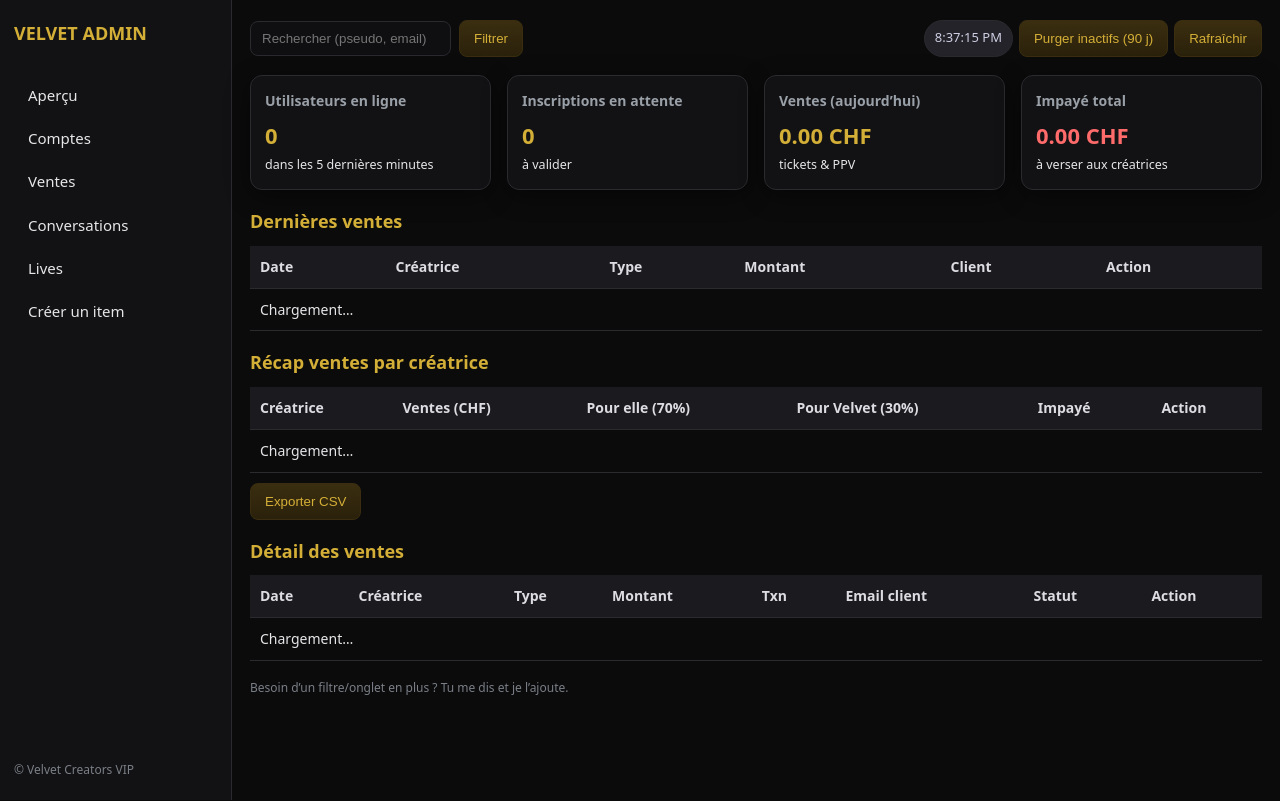
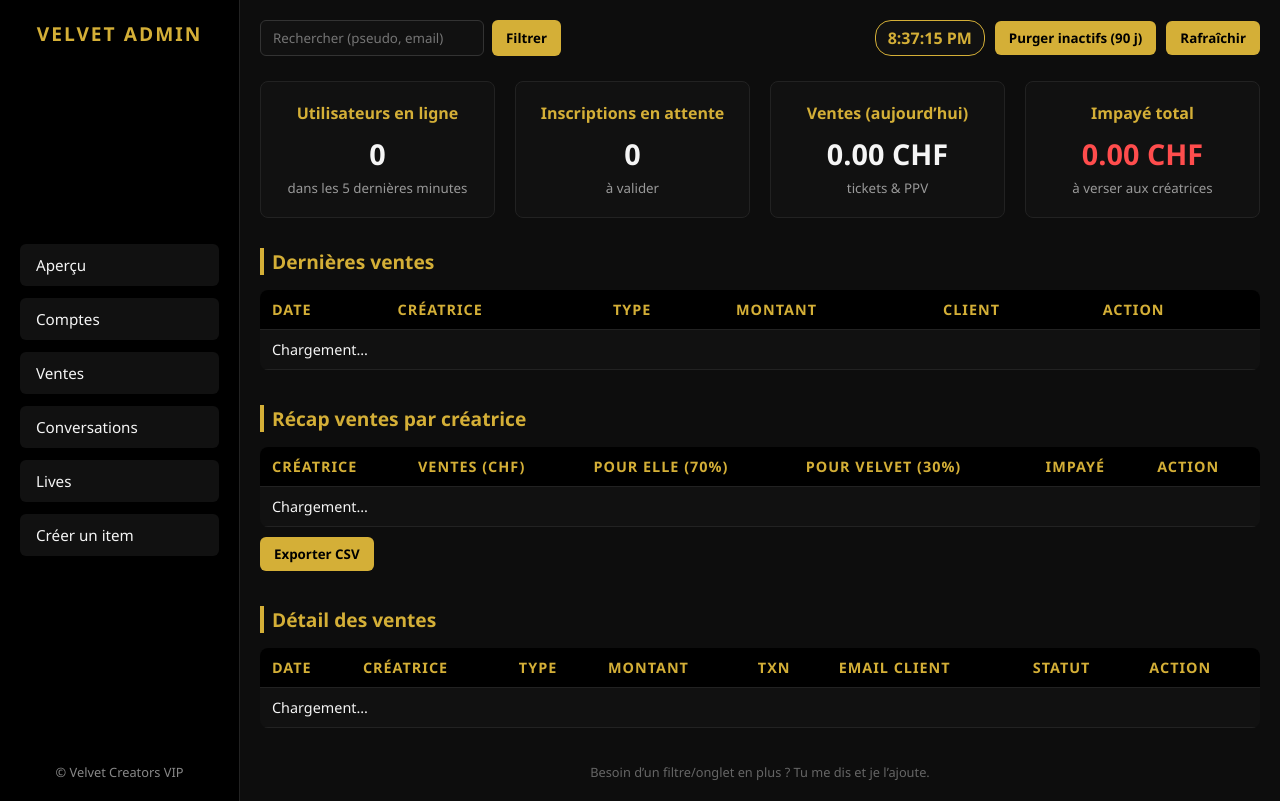
Before and after one commit to Empirevelvet/Velvet-creators-vip, a website: page admin-dashboard.html in a window 1280 px wide. Drawn offline with Linux system fonts and the light colour scheme.

Commit message:
Update admin.css

```diff
--- a/admin.css
+++ b/admin.css
@@ -1,64 +1,225 @@
-/* ===== Thème noir & or (Velvet) ===== */
-:root{
-  --bg:#0b0b0c; --panel:#121214; --line:#2a2a2f;
-  --ink:#e6e6e9; --muted:#9aa0a8;
-  --gold:#d4af37; --gold-2:#c39a2e;
-  --ok:#3dd399; --danger:#ff6b6b;
-  --radius:12px; --shadow:0 6px 24px rgba(0,0,0,.45);
-  --input:#0f0f12; --chip:#232329;
+/* ========== RESET ========== */
+* {
+  margin: 0;
+  padding: 0;
+  box-sizing: border-box;
+  font-family: "Segoe UI", Roboto, sans-serif;
 }
-*{box-sizing:border-box}
-html,body{height:100%}
-body{margin:0; font:15px/1.55 ui-sans-serif,system-ui,Segoe UI,Inter,Roboto,Arial,sans-serif; color:var(--ink); background:var(--bg); display:flex; min-height:100vh}
 
-/* Sidebar */
-.sidebar{width:232px; background:var(--panel); border-right:1px solid var(--line); padding:20px 14px; display:flex; flex-direction:column; gap:16px}
-.sidebar h2{margin:0 0 10px; font-size:18px; color:var(--gold)}
-.nav a{display:block; padding:10px 14px; border-radius:8px; text-decoration:none; color:var(--ink)}
-.nav a:hover,.nav a.active{background:#1a1a20; color:var(--gold)}
-.sidebar .foot{margin-top:auto; font-size:12px; color:#7a7f87}
+/* ========== BODY & LAYOUT ========== */
+body {
+  display: flex;
+  min-height: 100vh;
+  background: #0d0d0d; /* noir profond */
+  color: #f5f5f5;
+}
 
-/* Main frame */
-.main{flex:1; padding:20px 18px}
-.topbar{display:flex; justify-content:space-between; align-items:center; gap:12px; margin:0 0 18px}
-.search{display:flex; gap:8px; align-items:center}
-.input, input[type="text"], input[type="number"], input[type="date"], select, textarea{
-  background:var(--input); color:var(--ink); border:1px solid var(--line); border-radius:8px; padding:9px 11px; outline:none
+/* ========== SIDEBAR ========== */
+.sidebar {
+  width: 240px;
+  background: #000;
+  padding: 20px;
+  display: flex;
+  flex-direction: column;
+  justify-content: space-between;
+  border-right: 1px solid #222;
 }
-.input:focus, select:focus, textarea:focus{border-color:#3a3a46; box-shadow:0 0 0 2px rgba(58,58,70,.25)}
-.btn{
-  border:1px solid #3b2e10; background:linear-gradient(#3b2e10,#2a210b);
-  color:var(--gold); border-radius:8px; padding:10px 14px; cursor:pointer
+
+.sidebar h2 {
+  font-size: 1.2rem;
+  text-align: center;
+  color: #d4af37; /* or velvet */
+  margin-bottom: 30px;
+  letter-spacing: 2px;
 }
-.btn.ghost{background:transparent; border-color:var(--line); color:var(--ink)}
-.btn.danger{border-color:#5b1f1f; background:linear-gradient(#5b1f1f,#3b1414); color:#ffdede}
-.chips{display:flex; gap:6px; flex-wrap:wrap}
-.chip{background:var(--chip); border:1px solid var(--line); color:#cfcfe4; padding:6px 10px; border-radius:22px; font-size:13px}
 
-/* Cards & sections */
-.grid{display:grid; grid-template-columns:repeat(auto-fit,minmax(240px,1fr)); gap:16px; margin:0 0 18px}
-.card{background:var(--panel); border:1px solid var(--line); border-radius:var(--radius); padding:14px; box-shadow:var(--shadow)}
-.card h3{margin:0 0 6px; font-size:14px; color:#9aa0a8}
-.card .value{font-size:22px; font-weight:700; color:var(--gold)}
-.card .value.ok{color:var(--ok)} .card .value.bad{color:var(--danger)}
+.nav {
+  display: flex;
+  flex-direction: column;
+  gap: 12px;
+}
 
-.section{margin:18px 0}
-.section h2{font-size:18px; margin:0 0 10px; color:var(--gold)}
+.nav a {
+  text-decoration: none;
+  padding: 10px 15px;
+  border-radius: 6px;
+  font-size: 0.95rem;
+  color: #f5f5f5;
+  background: #111;
+  border: 1px solid transparent;
+  transition: 0.3s;
+}
 
-table{width:100%; border-collapse:collapse; font-size:14px}
-th,td{padding:10px; border-bottom:1px solid var(--line)}
-th{background:#1b1b1f; color:#dcdce2; text-align:left}
-tbody tr:hover{background:#0f0f12}
+.nav a:hover {
+  background: #1a1a1a;
+  border: 1px solid #d4af37;
+  color: #d4af37;
+}
 
-.form-grid{display:grid; grid-template-columns:repeat(2,minmax(0,1fr)); gap:12px}
-.form-grid .full{grid-column:1 / -1}
-.help{color:#9aa0a8; font-size:12px; margin-top:4px}
+.nav a.active {
+  background: #d4af37;
+  color: #000;
+  font-weight: bold;
+}
 
-footer.small{margin-top:12px; color:#7a7f87; font-size:12px}
+.sidebar .foot {
+  font-size: 0.8rem;
+  text-align: center;
+  color: #888;
+  margin-top: 40px;
+}
 
-/* Responsive */
-@media (max-width:980px){
-  .sidebar{display:none}
-  .main{padding:16px 12px}
-  .form-grid{grid-template-columns:1fr}
+/* ========== MAIN ========== */
+.main {
+  flex: 1;
+  padding: 20px;
+  overflow-y: auto;
 }
+
+/* ========== TOPBAR ========== */
+.topbar {
+  display: flex;
+  justify-content: space-between;
+  align-items: center;
+  margin-bottom: 25px;
+  flex-wrap: wrap;
+  gap: 15px;
+}
+
+.search {
+  display: flex;
+  gap: 8px;
+}
+
+.input {
+  padding: 8px 12px;
+  border-radius: 6px;
+  border: 1px solid #333;
+  background: #111;
+  color: #fff;
+  min-width: 220px;
+}
+
+.btn {
+  background: #d4af37;
+  color: #000;
+  border: none;
+  padding: 8px 14px;
+  border-radius: 6px;
+  cursor: pointer;
+  font-weight: bold;
+  transition: 0.3s;
+}
+
+.btn:hover {
+  background: #f1c94a;
+}
+
+.chips {
+  display: flex;
+  gap: 10px;
+  align-items: center;
+}
+
+.chip {
+  background: #111;
+  padding: 6px 12px;
+  border-radius: 16px;
+  border: 1px solid #d4af37;
+  color: #d4af37;
+  font-weight: bold;
+}
+
+/* ========== GRID (CARDS) ========== */
+.grid {
+  display: grid;
+  grid-template-columns: repeat(auto-fit, minmax(220px, 1fr));
+  gap: 20px;
+  margin-bottom: 30px;
+}
+
+.card {
+  background: #111;
+  padding: 20px;
+  border-radius: 8px;
+  border: 1px solid #222;
+  text-align: center;
+  transition: 0.3s;
+}
+
+.card:hover {
+  border-color: #d4af37;
+}
+
+.card h3 {
+  font-size: 1rem;
+  color: #d4af37;
+  margin-bottom: 10px;
+}
+
+.card .value {
+  font-size: 1.8rem;
+  font-weight: bold;
+}
+
+.card .value.bad {
+  color: #ff4d4d;
+}
+
+.card small {
+  display: block;
+  margin-top: 6px;
+  color: #999;
+}
+
+/* ========== SECTIONS ========== */
+.section {
+  margin-bottom: 35px;
+}
+
+.section h2 {
+  font-size: 1.2rem;
+  margin-bottom: 15px;
+  color: #d4af37;
+  border-left: 4px solid #d4af37;
+  padding-left: 8px;
+}
+
+/* ========== TABLES ========== */
+table {
+  width: 100%;
+  border-collapse: collapse;
+  background: #111;
+  border-radius: 8px;
+  overflow: hidden;
+}
+
+table th, table td {
+  padding: 10px 12px;
+  text-align: left;
+  border-bottom: 1px solid #222;
+}
+
+table th {
+  background: #000;
+  color: #d4af37;
+  font-size: 0.9rem;
+  text-transform: uppercase;
+  letter-spacing: 1px;
+}
+
+table tr:hover td {
+  background: #1a1a1a;
+}
+
+table td {
+  font-size: 0.9rem;
+}
+
+/* ========== FOOTER ========== */
+footer.small {
+  margin-top: 30px;
+  text-align: center;
+  color: #666;
+  font-size: 0.8rem;
+}
```
